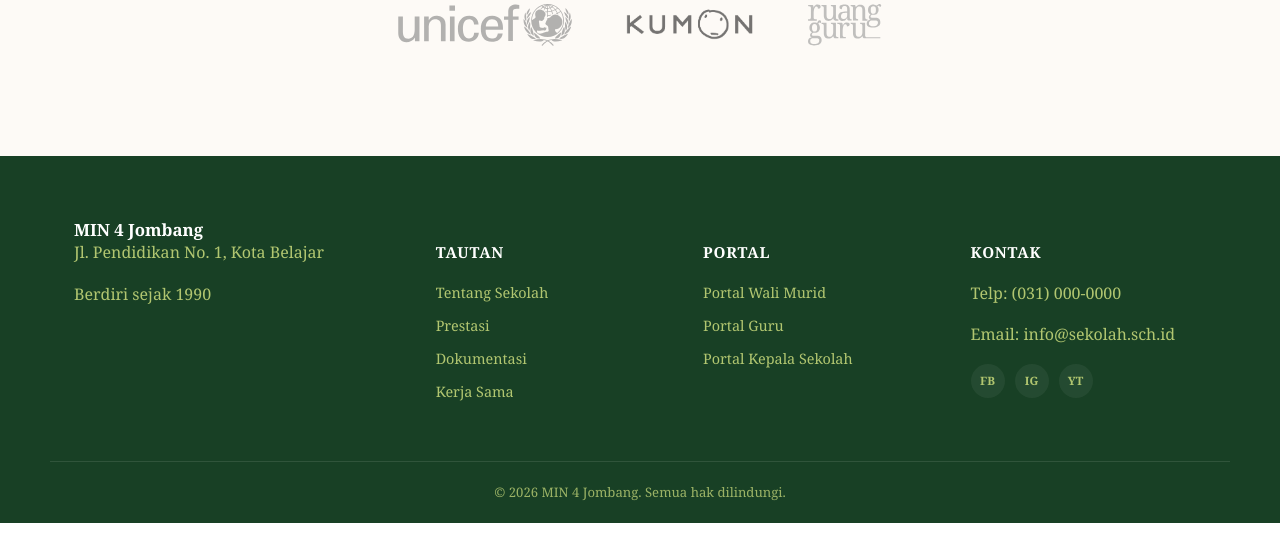
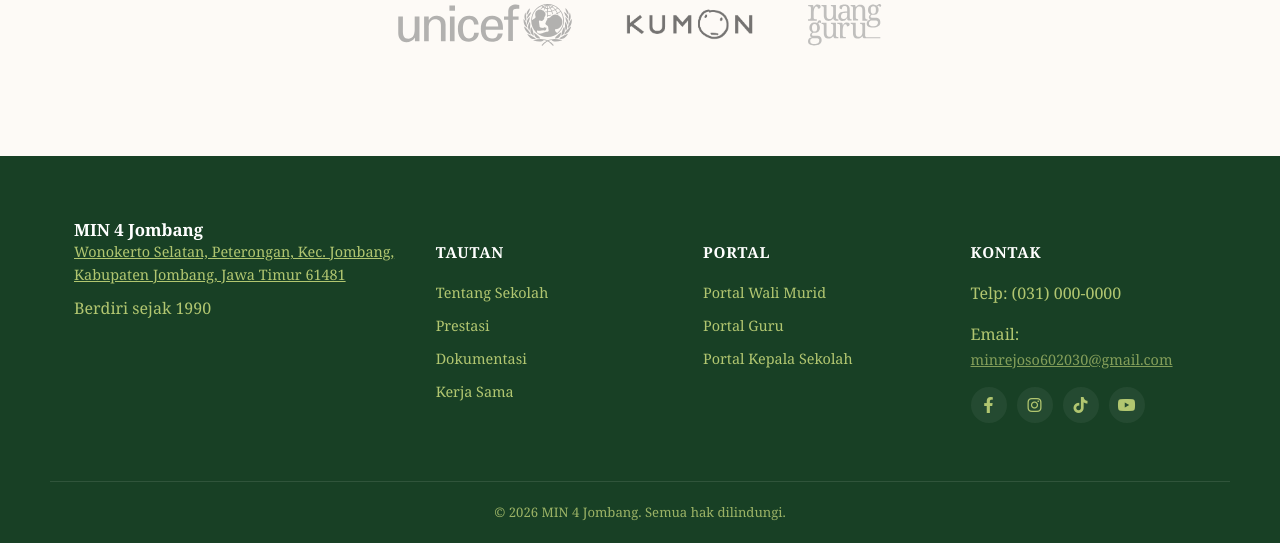
Before and after one commit to musyafak-a/MIN_4JOMBANG, a Django app: page / in a window 1280 px wide. Shown: the part 3642-4185 px from the top of the page. Run offline with Django 5.2, Linux system fonts and the light colour scheme; data that the repository does not hold is empty.

Commit message:
penyesuaian link footer

```diff
--- a/static/css/style.css
+++ b/static/css/style.css
@@ -796,15 +796,14 @@ p {
 }
 
 .footer__social a {
-  width: 34px;
-  height: 34px;
+  width: 36px;
+  height: 36px;
   border-radius: 50%;
   background: rgba(255, 255, 255, .08);
   display: flex;
   align-items: center;
   justify-content: center;
-  font-size: .72rem;
-  font-weight: 700;
+  font-size: 1rem;
 }
 
 .footer__bottom {
--- a/templates/core/base.html
+++ b/templates/core/base.html
@@ -7,7 +7,8 @@
 <title>{% block title %}{{ profile.nama_sekolah|default:"MIN 4 Jombang" }}{% endblock %}</title>
 <link rel="preconnect" href="https://fonts.googleapis.com">
 <link href="https://fonts.googleapis.com/css2?family=Baloo+2:wght@500;600;700;800&family=Plus+Jakarta+Sans:wght@400;500;600;700;800&display=swap" rel="stylesheet">
-<link rel="stylesheet" href="{% static 'css/style.css' %}?v=3.2">
+<link rel="stylesheet" href="https://cdnjs.cloudflare.com/ajax/libs/font-awesome/6.4.0/css/all.min.css">
+<link rel="stylesheet" href="{% static 'css/style.css' %}?v=3.3">
 </head>
 <body>
 
@@ -50,7 +51,7 @@
       <span class="brand__text brand__text--secondary">
         <strong>{{ profile.nama_sekolah|default:"MIN 4 Jombang" }}</strong>
       </span>
-      <p>{{ profile.alamat|default:"Jl. Pendidikan No. 1, Kota Belajar" }}</p>
+      <a href="https://www.google.com/maps/place/MIN+4+Jombang/@-7.5437135,112.2729606,17z/data=!3m1!4b1!4m6!3m5!1s0x2e786ad00c55acd7:0x81793c10000b44f0!8m2!3d-7.5437135!4d112.2755355!16s%2Fg%2F11by_xjzzx?entry=tts&g_ep=EgoyMDI1MTAyMi4wIPu8ASoASAFQAw%3D%3D&skid=c4fe5008-da7b-4789-8fc7-751151b67bf1" target="_blank" style="color: inherit; text-decoration: underline;">{{ profile.alamat|default:"Wonokerto Selatan, Peterongan, Kec. Jombang, Kabupaten Jombang, Jawa Timur 61481" }}</a>
       <p>Berdiri sejak {{ profile.tahun_berdiri|default:"1990" }}</p>
     </div>
 
@@ -72,11 +73,12 @@
     <div class="footer__col">
       <h4>Kontak</h4>
       <p>Telp: (031) 000-0000</p>
-      <p>Email: info@sekolah.sch.id</p>
+      <p>Email: <a href="mailto:minrejoso602030@gmail.com" style="color: inherit; text-decoration: underline;">minrejoso602030@gmail.com</a></p>
       <div class="footer__social">
-        <a href="#" aria-label="Facebook">FB</a>
-        <a href="#" aria-label="Instagram">IG</a>
-        <a href="#" aria-label="YouTube">YT</a>
+        <a href="https://www.facebook.com/min.rejoso.7/?locale=id_ID" aria-label="Facebook" target="_blank"><i class="fa-brands fa-facebook-f"></i></a>
+        <a href="https://www.instagram.com/min4jombang/" aria-label="Instagram" target="_blank"><i class="fa-brands fa-instagram"></i></a>
+        <a href="https://www.tiktok.com/@min.4.jombang" aria-label="TikTok" target="_blank"><i class="fa-brands fa-tiktok"></i></a>
+        <a href="https://www.youtube.com/@min4jombangtv54" aria-label="YouTube" target="_blank"><i class="fa-brands fa-youtube"></i></a>
       </div>
     </div>
   </div>
```
